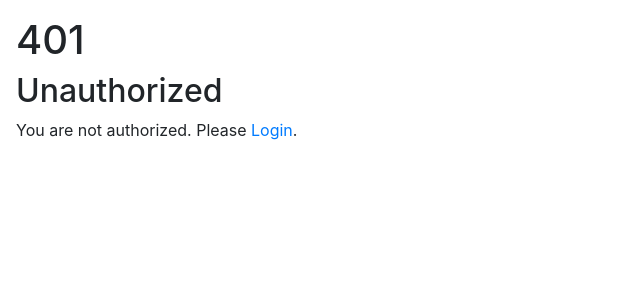
After one commit to hsmalhi/tinyapp, a Node server app: template views/401.ejs in a window 1280 px wide. The commit adds this page. Shown: the top 300 px of the page, without its empty margins (0-640 px from the left). Run offline with Node 20, Linux system fonts and the light colour scheme; the template is opened without the code that fills it, so the values that code supplies are empty; some libraries are stand-ins or nearby versions.

Commit message:
Add checking of login status for POST routes

```diff
--- a/express_server.js
+++ b/express_server.js
@@ -21,37 +21,65 @@ app.set("view engine", "ejs");
 //Object containing short URL, long URL pairs
 const urlDatabase = {
   //Empty at start of application
+  /*
+  "b2xVn2": { longURL: "http://www.lighthouselabs.ca", userID: "userRandomID"}
+  */
 };
 
 //Object containing user information for registered users
 const users = {
   //Empty at start of application
+  /*
+  "userRandomID": {
+    id: "userRandomID",
+    email: "user@example.com",
+    password: "password1"
+  }
+  */
 };
 
 /****************************************GET METHODS****************************************/
 
 //Redirects the user if they access the root resource based on their login status ("user_id" cookie present or not)
 app.get("/", (req, res) => {
+  if (users[req.session.user_id]) {
     res.redirect(`/urls`);
+  }
+  else {
+    res.redirect(`/login`);
+  }
 });
 
 //Renders the registration page
 app.get("/register", (req, res) => {
+  if (users[req.session.user_id]) {
+    res.redirect(`/urls`);
+  } else {
     let templateVars = { user: users[req.session.user_id] };
     res.render("register", templateVars);
+  }
 });
 
 //Renders the login page
 app.get("/login", (req, res) => {
+  if (users[req.session.user_id]) {
+    res.redirect(`/urls`);
+  } else {
     let templateVars = { user: users[req.session.user_id] };
     res.render("login", templateVars);
+  }
 });
 
 //Renders the homepage which displays the user's short urls, long urls and an edit and delete button for each
 app.get("/urls", (req, res) => {
+  if (!(users[req.session.user_id])) {
+    res.statusCode = 401;
+    res.render("401");
+  } else {
     const userUrls = urlsForUser(req.session.user_id, urlDatabase);
     let templateVars = { user: users[req.session.user_id], urls: userUrls };
     res.render("urls_index", templateVars);
+  }
 });
 
 //Outputs the database object as a JSON object to the browser
@@ -77,7 +105,7 @@ app.get("/urls/:shortURL", (req, res) => {
       res.render("urls_show", templateVars);
     } else {
       res.statusCode = 401;
-      res.send("Unauthorized");
+      res.render("401");
     }
   } else {
     res.statusCode = 404;
@@ -113,7 +141,7 @@ app.post("/login", (req, res) => {
 //Logs a user out, deletes their user_id cookie and refreshes the page
 app.post("/logout", (req, res) => {
   req.session = null;
-  res.redirect(`/urls`);
+  res.redirect(`/`);
 });
 
 //Adds a new user to the list of users with the information they inputted on the register page. If the user already exists, send a 400 status with a message. This also checks if the email or password fields were inputted blank, but that should never be the case as the input fields are defined as required.
@@ -136,19 +164,24 @@ app.post("/register", (req, res) => {
 
 //Adds a new short URL and long URL pair to the url database
 app.post("/urls", (req, res) => {
+  if (users[req.session.user_id]) {
     let randomString = generateRandomString();
     urlDatabase[randomString] = { longURL: req.body.longURL, userID: req.session.user_id };
     res.redirect(`/urls/${randomString}`);
+  } else {
+    res.statusCode = 401;
+    res.render("401");
+  }
 });
 
 //Edits the long url associated with a short url and then redirects to the homepage
 app.post("/urls/:shortURL", (req, res) => {
-  if (req.session.user_id && users[req.session.user_id]) {
+  if (users[req.session.user_id] && (urlDatabase[req.params.shortURL].userID === req.session.user_id)) {
     urlDatabase[req.params.shortURL].longURL = req.body.newURL;
     res.redirect(`/urls`);
   } else {
     res.statusCode = 401;
-    res.send("Unauthorized");
+    res.render("401");
   }
 });
 
@@ -159,7 +192,7 @@ app.post("/urls/:shortURL/delete", (req, res) => {
     res.redirect(`/urls`);
   } else {
     res.statusCode = 401;
-    res.send("Unauthorized");
+    res.render("401");
   }
 });
 
--- /dev/null
+++ b/views/401.ejs
@@ -0,0 +1,24 @@
+<!DOCTYPE html>
+<html lang="en">
+  <head>
+    <meta charset="utf-8">
+    <meta name="viewport" content="width=device-width, initial-scale=1, shrink-to-fit=no">
+
+    <!-- Bootstrap CSS -->
+    <link rel="stylesheet" href="https://stackpath.bootstrapcdn.com/bootstrap/4.2.1/css/bootstrap.min.css" integrity="sha384-GJzZqFGwb1QTTN6wy59ffF1BuGJpLSa9DkKMp0DgiMDm4iYMj70gZWKYbI706tWS" crossorigin="anonymous">
+
+    <title>401 Unauthorized</title>
+  </head>
+
+  <body>
+    <main style="margin: 1em;">
+      <h1>401</h1>
+      <h2>Unauthorized</h2>
+      <p>You are not authorized. Please <a href="/login">Login</a>.</p>
+    </main>
+      <!-- Bootstrap JS -->
+    <script src="https://code.jquery.com/jquery-3.3.1.slim.min.js" integrity="sha384-q8i/X+965DzO0rT7abK41JStQIAqVgRVzpbzo5smXKp4YfRvH+8abtTE1Pi6jizo" crossorigin="anonymous"></script>
+    <script src="https://cdnjs.cloudflare.com/ajax/libs/popper.js/1.14.7/umd/popper.min.js" integrity="sha384-UO2eT0CpHqdSJQ6hJty5KVphtPhzWj9WO1clHTMGa3JDZwrnQq4sF86dIHNDz0W1" crossorigin="anonymous"></script>
+    <script src="https://stackpath.bootstrapcdn.com/bootstrap/4.3.1/js/bootstrap.min.js" integrity="sha384-JjSmVgyd0p3pXB1rRibZUAYoIIy6OrQ6VrjIEaFf/nJGzIxFDsf4x0xIM+B07jRM" crossorigin="anonymous"></script>
+  </body>
+</html>
--- a/views/partials/_header.ejs
+++ b/views/partials/_header.ejs
@@ -1,6 +1,6 @@
 <header>
   <nav class="navbar navbar-expand-md navbar-dark bg-success">
-    <a class="navbar-brand" href="/urls">TinyApp</a>
+    <a class="navbar-brand" href="/">TinyApp</a>
     <button class="navbar-toggler" type="button" data-toggle="collapse" data-target="#navbarNavAltMarkup" aria-controls="navbarNavAltMarkup" aria-expanded="false" aria-label="Toggle navigation">
       <span class="navbar-toggler-icon"></span>
     </button>
--- a/views/urls_index.ejs
+++ b/views/urls_index.ejs
@@ -11,9 +11,6 @@
 <body>
   <% include partials/_header.ejs %>
   <main style="margin: 1em;">
-    <% if (user === undefined) { %>
-      <h3>Please <a href="\login">Login</a> or <a href="\register">Register</a></h3>
-    <% } else { %>
     <h3>My URLs</h3>
     <table class="table">
       <thead>
@@ -42,7 +39,7 @@
         <% } %>
       </tbody>
     </table>
-  <% } %>
+    <h4><a href="/urls/new">Create a New Short Link</a></h4>
   </main>
   <!-- Bootstrap JS -->
   <script src="https://code.jquery.com/jquery-3.3.1.slim.min.js" integrity="sha384-q8i/X+965DzO0rT7abK41JStQIAqVgRVzpbzo5smXKp4YfRvH+8abtTE1Pi6jizo" crossorigin="anonymous"></script>
```
Lines whose indentation alone changed are shown as unchanged.
